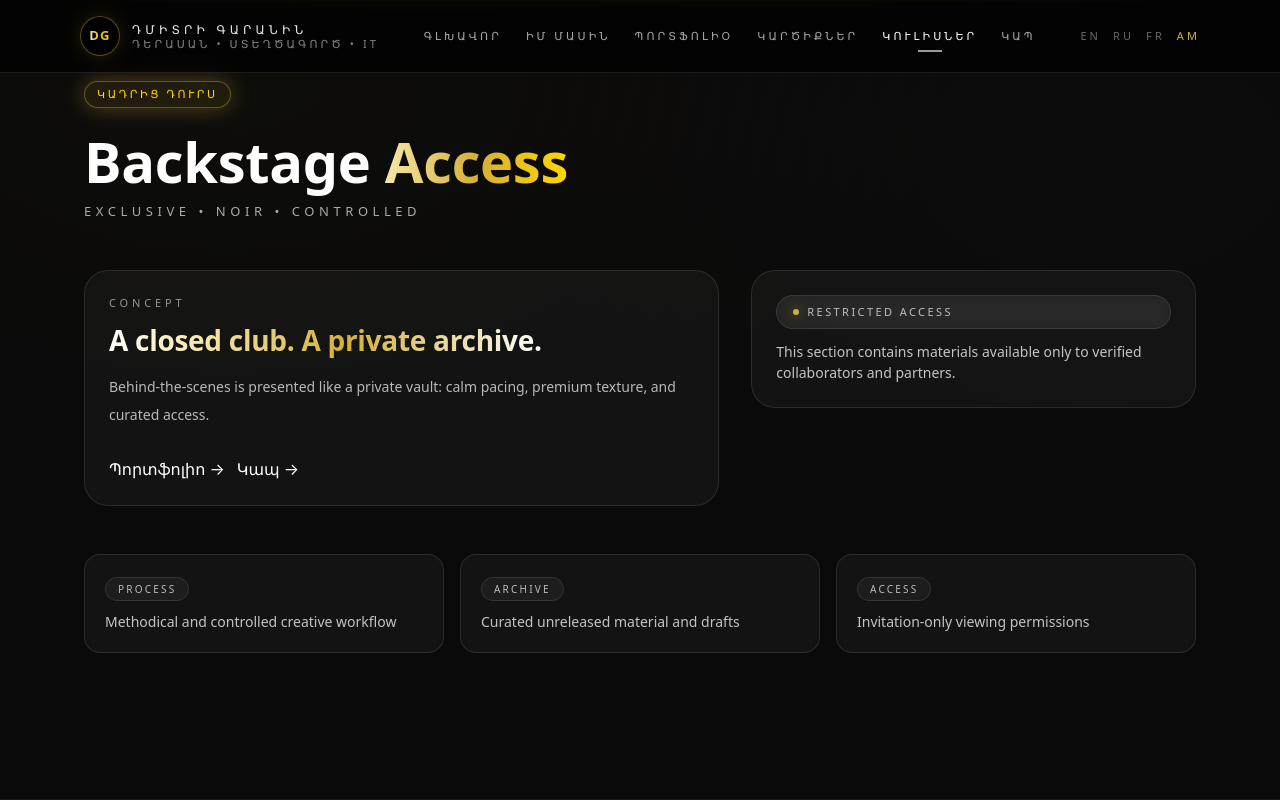
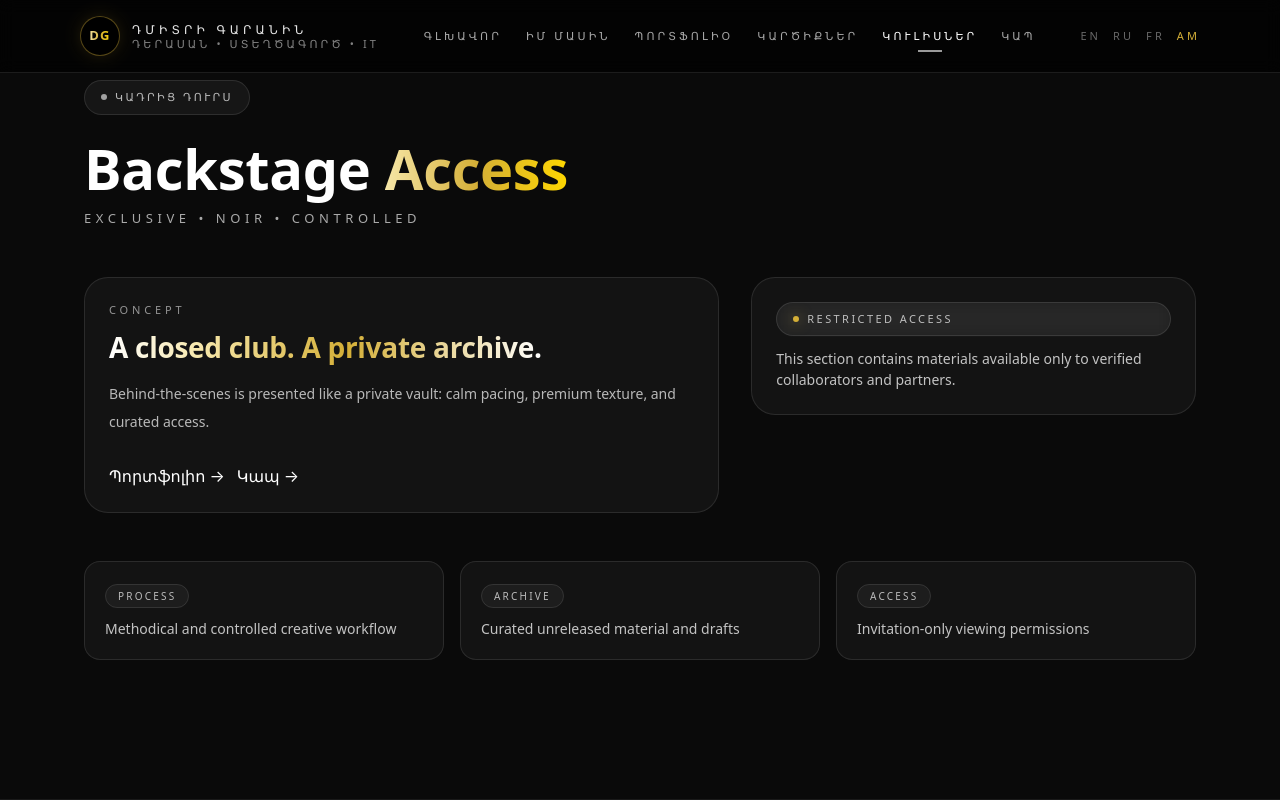
Before and after one commit to DimonG0/dmitriigaranin-site, a React (Vite) app: page /am/behind in a window 1280 px wide. Shown: the top 800 px of the page. Built offline with nearby package versions, Linux system fonts and the light colour scheme.

Commit message:
Behind: remove gold badge + remove backdrop

```diff
--- a/src/pages/behind.jsx
+++ b/src/pages/behind.jsx
@@ -2,7 +2,6 @@ import { motion } from "framer-motion";
 import { Link, useParams } from "react-router-dom";
 import { t, SAFE } from "../lib/i18n";
 
-import Badge from "../ui/Badge";
 import Chip from "../ui/Chip";
 import SectionTitle from "../ui/SectionTitle";
 import Tag from "../ui/Tag";
@@ -25,14 +24,6 @@ const fadeUp = {
   }),
 };
 
-const shimmer = {
-  initial: { opacity: 0.18 },
-  animate: {
-    opacity: [0.12, 0.42, 0.12],
-    transition: { duration: 7, repeat: Infinity, ease: "easeInOut" },
-  },
-};
-
 /* ===== page ===== */
 
 export default function Behind() {
@@ -41,43 +32,15 @@ export default function Behind() {
 
   return (
     <main className="relative min-h-[calc(100vh-1px)] overflow-hidden bg-[#0a0a0a] text-white luxe-grain">
-
-      {/* ===== BACKDROP ===== */}
-      <div className="pointer-events-none absolute inset-0">
-        <div
-          className="absolute inset-0 opacity-[0.14]"
-          style={{
-            backgroundImage:
-              "radial-gradient(1200px 700px at 18% 10%, rgba(212,175,55,0.14), transparent 60%), radial-gradient(1000px 650px at 86% 20%, rgba(210,210,210,0.10), transparent 58%)",
-          }}
-        />
-        <motion.div
-          className="absolute left-1/2 top-0 h-[2px] w-[1200px] -translate-x-1/2"
-          variants={shimmer}
-          initial="initial"
-          animate="animate"
-          style={{
-            background:
-              "linear-gradient(90deg, transparent, rgba(212,175,55,.85), rgba(255,215,0,.95), rgba(212,175,55,.85), transparent)",
-            boxShadow: "0 0 30px rgba(212,175,55,.35)",
-          }}
-        />
-      </div>
-
       {/* ===== CONTENT ===== */}
       <section className="relative z-10 mx-auto w-full max-w-6xl px-5 pb-24 pt-16 md:pt-20">
-
         {/* ===== HEADER ===== */}
-        <motion.div
-          variants={fadeUp}
-          initial="hidden"
-          animate="show"
-          custom={0}
-          className="max-w-3xl"
-        >
-          <Badge>
+        <motion.div variants={fadeUp} initial="hidden" animate="show" custom={0} className="max-w-3xl">
+          {/* neutral badge */}
+          <div className="inline-flex items-center gap-2 rounded-full border border-white/10 bg-white/5 px-4 py-2 text-[11px] tracking-[0.22em] uppercase text-white/70 backdrop-blur">
+            <span className="h-1.5 w-1.5 rounded-full bg-white/60" />
             {SAFE(copy?.nav?.behind, "Behind")}
-          </Badge>
+          </div>
 
           <h1 className="mt-6 leading-[1.05] tracking-[-0.02em]">
             <span className="block text-[40px] font-[800] md:text-[56px]">
@@ -95,15 +58,8 @@ export default function Behind() {
 
         {/* ===== MAIN GRID ===== */}
         <div className="mt-12 grid grid-cols-1 gap-8 md:grid-cols-12">
-
           {/* LEFT */}
-          <motion.div
-            className="md:col-span-7"
-            variants={fadeUp}
-            initial="hidden"
-            animate="show"
-            custom={1}
-          >
+          <motion.div className="md:col-span-7" variants={fadeUp} initial="hidden" animate="show" custom={1}>
             <div className="rounded-3xl border border-white/10 bg-white/[0.04] p-6">
               <SectionTitle
                 over="Concept"
@@ -115,17 +71,11 @@ export default function Behind() {
               />
 
               <div className="mt-7 flex flex-wrap gap-3">
-                <Link
-                  to={`/${lang}/portfolio`}
-                  className="lux-btn-primary"
-                >
+                <Link to={`/${lang}/portfolio`} className="lux-btn-primary">
                   {SAFE(copy?.nav?.portfolio, "Portfolio")} →
                 </Link>
 
-                <Link
-                  to={`/${lang}/contact`}
-                  className="lux-btn-secondary"
-                >
+                <Link to={`/${lang}/contact`} className="lux-btn-secondary">
                   {SAFE(copy?.nav?.contact, "Contact")} →
                 </Link>
               </div>
@@ -133,13 +83,7 @@ export default function Behind() {
           </motion.div>
 
           {/* RIGHT */}
-          <motion.div
-            className="md:col-span-5"
-            variants={fadeUp}
-            initial="hidden"
-            animate="show"
-            custom={1.4}
-          >
+          <motion.div className="md:col-span-5" variants={fadeUp} initial="hidden" animate="show" custom={1.4}>
             <div className="rounded-3xl border border-white/10 bg-white/[0.04] p-6">
               <div className="flex flex-col gap-3">
                 <Chip>Restricted access</Chip>
@@ -163,27 +107,13 @@ export default function Behind() {
           custom={2}
         >
           {[
-            {
-              title: "Process",
-              desc: "Methodical and controlled creative workflow",
-            },
-            {
-              title: "Archive",
-              desc: "Curated unreleased material and drafts",
-            },
-            {
-              title: "Access",
-              desc: "Invitation-only viewing permissions",
-            },
+            { title: "Process", desc: "Methodical and controlled creative workflow" },
+            { title: "Archive", desc: "Curated unreleased material and drafts" },
+            { title: "Access", desc: "Invitation-only viewing permissions" },
           ].map((item, i) => (
-            <div
-              key={i}
-              className="rounded-2xl border border-white/10 bg-white/[0.04] p-5"
-            >
+            <div key={i} className="rounded-2xl border border-white/10 bg-white/[0.04] p-5">
               <Tag>{item.title}</Tag>
-              <p className="mt-3 text-[14px] text-white/75">
-                {item.desc}
-              </p>
+              <p className="mt-3 text-[14px] text-white/75">{item.desc}</p>
             </div>
           ))}
         </motion.div>
```
